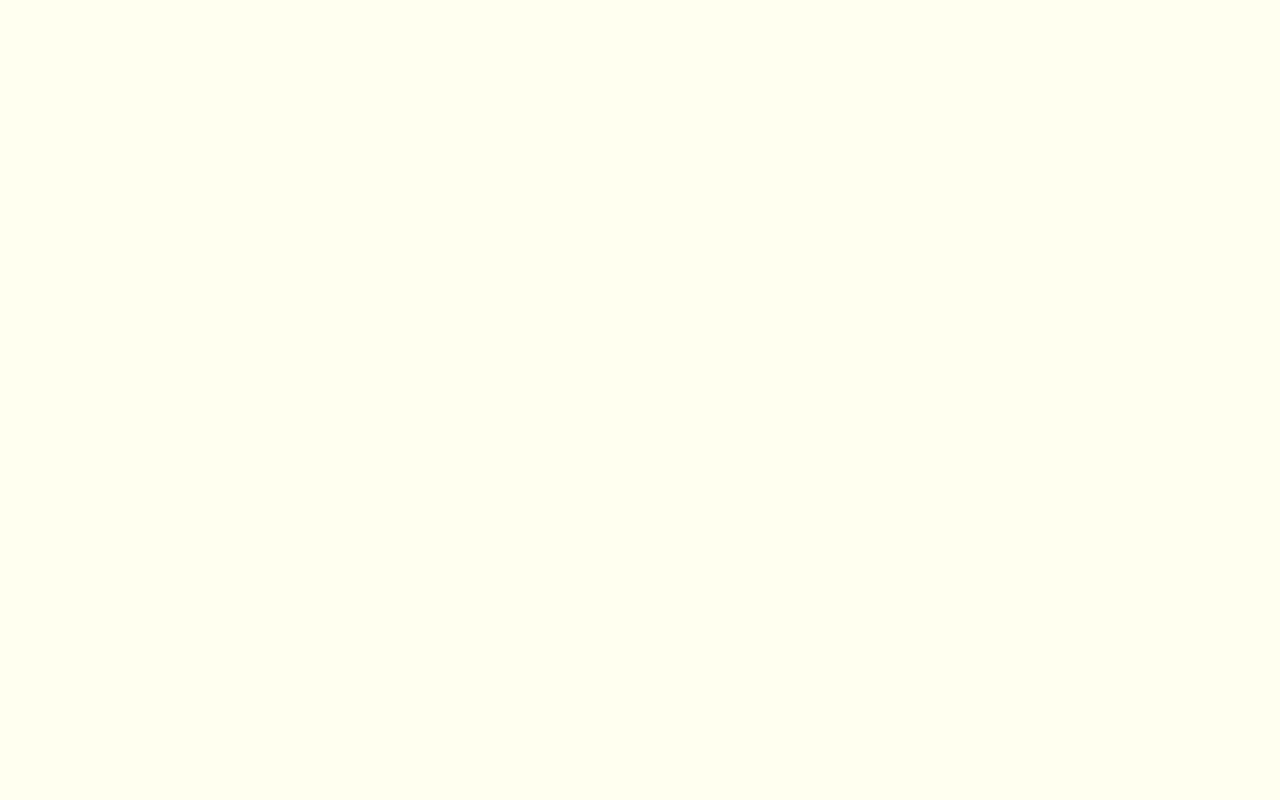
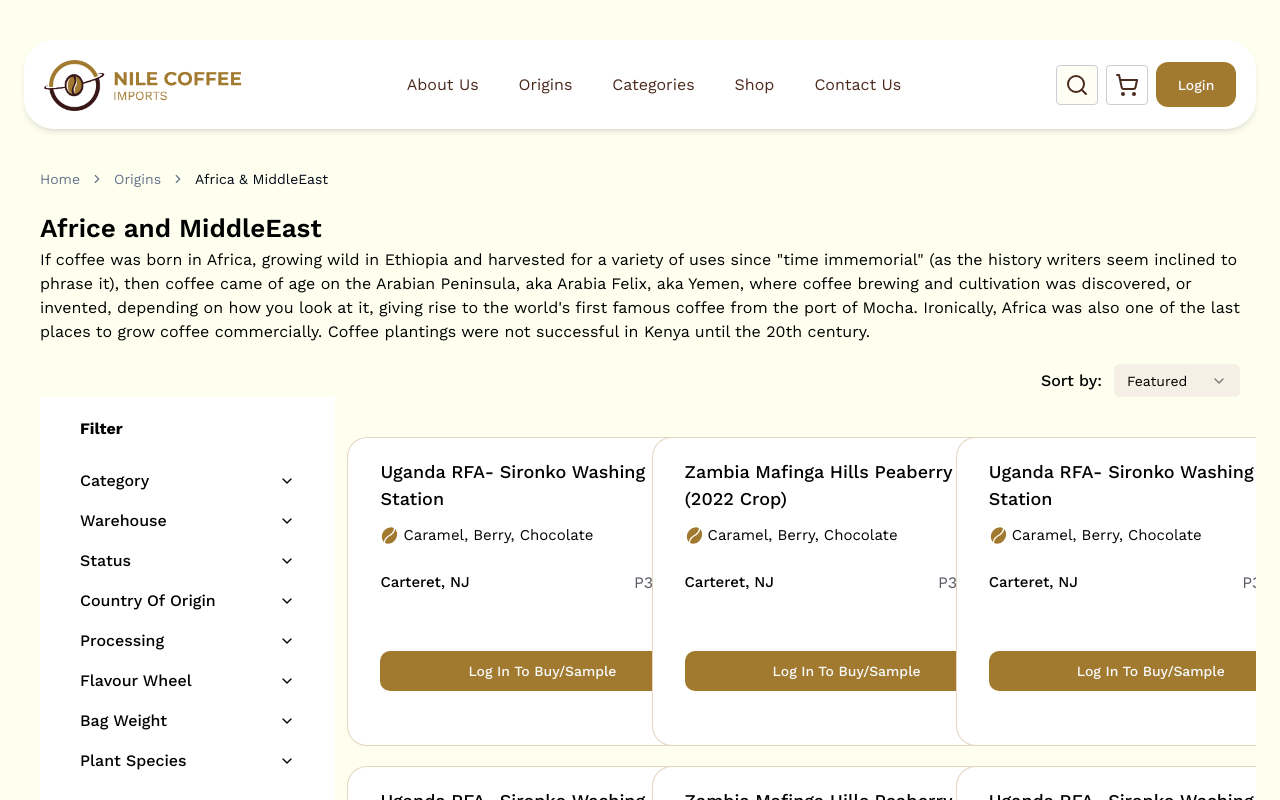
Before and after one commit to aetotechs/nci-client, a React (Vite) app: page /origins in a window 1280 px wide. Before the commit this address had no page. Shown: the top 800 px of the page. Built offline with nearby package versions, Linux system fonts and the light colour scheme.

Commit message:
OriginsPage

```diff
--- a/src/App.tsx
+++ b/src/App.tsx
@@ -15,8 +15,9 @@ import ProductPage from '@/pages/product-page';
 import Profile from '@/pages/profile';
 import ResetPasswordPage from '@/pages/reset-password';
 import VerifyEmail from '@/pages/verify-email';
-import About from './pages/about-us';
-import ContactUs from './pages/contact-us';
+import About from '@/pages/about-us';
+import ContactUs from '@/pages/contact-us';
+import OriginsPage from '@/pages/origins';
 export interface IStatus {
   status: boolean;
 }
@@ -41,8 +42,9 @@ function App() {
           <Route path="/close-shop" element={<ClosedOrder status={loggedIn} />} />
           <Route path="/product/:productId" element={<ProductPage status={loggedIn} />} />
           <Route path="/profile" element={<Profile status={loggedIn} />} />
-          <Route path="/about" element={<About status={loggedIn}/>} />
-          <Route path="/contact-us" element={<ContactUs status={loggedIn}/>}/>
+          <Route path="/about" element={<About status={loggedIn} />} />
+          <Route path="/contact-us" element={<ContactUs status={loggedIn} />} />
+          <Route path="/origins" element={<OriginsPage status={loggedIn} />} />
         </Routes>
       </BrowserRouter>
     </>
--- a/src/components/Explore.tsx
+++ b/src/components/Explore.tsx
@@ -80,7 +80,7 @@ function Explore({ status }: IStatus) {
 
   return (
     <div className="md:h-[934px]   ">
-      {pathname !== '/coffee-shop' && (
+      {pathname === '/' && (
         <div className="flex justify-center flex-col items-center md:mb-2">
           <h3 className="font-semibold text-xl md:text-[26px] mt-4 md:mt-0">Explore Nile Coffee</h3>
           <p className="font-normal text-sm md:my-4">
@@ -106,8 +106,7 @@ function Explore({ status }: IStatus) {
                       ? 'h-[270px] w-[280px] px-4 py-2'
                       : 'md:h-[309px] w-[339px] md:w-[390px] px-5 md:px-8 py-2 md:py-5'
                   } `}
-                  style={{ pointerEvents: isDisabled ? 'none' : 'auto' }}
-                >
+                  style={{ pointerEvents: isDisabled ? 'none' : 'auto' }}>
                   <div className="font-medium text-[18px] mb-3">{card.name}</div>
                   <div className="font-normal text-[15px] mb-3 flex gap-1 items-center">
                     <span>
@@ -123,8 +122,7 @@ function Explore({ status }: IStatus) {
                           {card.sampleStatus !== 'Available' && (
                             <Badge
                               variant="outline"
-                              className="bg-badgebackground border-none font-normal flex items-center gap-1 h-[20px] text-[11px] rounded-[7px]"
-                            >
+                              className="bg-badgebackground border-none font-normal flex items-center gap-1 h-[20px] text-[11px] rounded-[7px]">
                               <div className="h-[5px] w-[5px] rounded-full bg-destructive"></div>
                               <p className="text-destructive">{card.sampleStatus}</p>
                             </Badge>
@@ -135,8 +133,7 @@ function Explore({ status }: IStatus) {
                           {card.bagStatus !== 'Available' && (
                             <Badge
                               variant="outline"
-                              className="bg-badgebackground border-none font-normal flex items-center gap-1 h-[20px] text-[11px] rounded-[7px]"
-                            >
+                              className="bg-badgebackground border-none font-normal flex items-center gap-1 h-[20px] text-[11px] rounded-[7px]">
                               <div className="h-[5px] w-[5px] rounded-full bg-destructive"></div>
                               <p className="text-destructive">{card.bagStatus}</p>
                             </Badge>
@@ -151,24 +148,21 @@ function Explore({ status }: IStatus) {
                   </div>
                   {status ? (
                     <div
-                      className={`  ${pathname == '/coffee-shop' ? ' w-[234px]  flex flex-col md:flex-row gap-2 ' : 'flex flex-col md:flex-row justify-between w-[333px] gap-3'}`}
-                    >
+                      className={`  ${pathname == '/coffee-shop' ? ' w-[234px]  flex flex-col md:flex-row gap-2 ' : 'flex flex-col md:flex-row justify-between w-[333px] gap-3'}`}>
                       <Button
                         className={`rounded-[10px] bg-primary  text-white font-normal text-[15px] w-[293px] h-10 md:w-[168px] md:h-[45px] ${pathname == '/coffee-shop' && 'h-[30px] w-[160px]'}`}
-                        disabled={isDisabled}
-                      >
+                        disabled={isDisabled}>
                         Add To Cart
                       </Button>
                       <Button
                         className={`rounded-[10px] w-[293px] h-10 md:w-[168px] md:h-[45px] text-primary font-normal text-[15px] bg-white border border-primary  ${pathname == '/coffee-shop' && 'h-[30px] w-[121px]  px-4 text-sm'}`}
-                        disabled={isDisabled}
-                      >
+                        disabled={isDisabled}>
                         Request Sample
                       </Button>
                     </div>
                   ) : (
                     <Button className="py-5 h-10 md:h-10 md:w-full rounded-[10px] my-10 ">
-                     <Link to='/login'> Log In To Buy/Sample</Link>
+                      <Link to="/login"> Log In To Buy/Sample</Link>
                     </Button>
                   )}
                 </div>
@@ -177,12 +171,11 @@ function Explore({ status }: IStatus) {
           })}
         </div>
       </div>
-      {pathname !== '/coffee-shop' && (
+      {pathname === '/' && (
         <div className="flex justify-center my-5 md:my-0">
           <Link
             className="flex justify-between items-center p-3 gap-2 border border-primary rounded-md text-primary font-semibold text-[16px] leading-5"
-            to="/"
-          >
+            to="/">
             View More
             <span>
               <ChevronRight />
--- a/src/components/forms/SubscribeForm.tsx
+++ b/src/components/forms/SubscribeForm.tsx
@@ -31,7 +31,7 @@ export function SubscribeForm() {
           control={form.control}
           name="email"
           render={({ field }) => (
-            <FormItem className="w-[190px]md:w-[350px]">
+            <FormItem className="w-[190px] md:w-[350px]">
               <FormControl>
                 <Input placeholder="Enter your email" {...field} />
               </FormControl>
--- /dev/null
+++ b/src/pages/origins.tsx
@@ -0,0 +1,89 @@
+import { IStatus } from '@/App';
+import BreadCrumb from '@/components/BreadCrumb';
+import CoffeeListings from '@/components/CoffeeListings';
+import Explore from '@/components/Explore';
+import Footer from '@/components/Footer';
+import Header from '@/components/Header';
+import { useEffect } from 'react';
+import { useLocation } from 'react-router-dom';
+import {
+  Select,
+  SelectContent,
+  SelectItem,
+  SelectTrigger,
+  SelectValue
+} from '@/components/ui/select';
+
+import { FilterSheet } from '@/components/FilterMobile';
+
+function OriginsPage({ status }: IStatus) {
+  const breadcrumbItems = [
+    { href: '/origins', label: 'Origins' },
+    { label: 'Africa & MiddleEast' }
+  ];
+  const { pathname } = useLocation();
+
+  useEffect(() => {
+    window.scrollTo(0, 0);
+  }, [pathname]);
+  return (
+    <>
+      <div className="md:my-10 mx-auto md:w-[1232px] ">
+        <Header status={status} />
+        <div className="px-4 w-[100vw]  pt-10 md:pt-0 md:w-[1232px] overflow-hidden">
+          <div className="mt-10 hidden md:flex">
+            {' '}
+            <BreadCrumb items={breadcrumbItems} />
+          </div>
+          <div className="flex flex-col  mb-10 md:mb-0  md:justify-between  md:py-5">
+            <h3 className="text-[26px] font-semibold">Africe and MiddleEast</h3>
+            <p>
+              If coffee was born in Africa, growing wild in Ethiopia and harvested for a variety of
+              uses since "time immemorial" (as the history writers seem inclined to phrase it), then
+              coffee came of age on the Arabian Peninsula, aka Arabia Felix, aka Yemen, where coffee
+              brewing and cultivation was discovered, or invented, depending on how you look at it,
+              giving rise to the world's first famous coffee from the port of Mocha. Ironically,
+              Africa was also one of the last places to grow coffee commercially. Coffee plantings
+              were not successful in Kenya until the 20th century.
+            </p>
+            <div className="md:hidden">
+              <FilterSheet />
+            </div>
+
+          </div>
+          <div className="flex justify-end items-center gap-3">
+              <div className="font-medium text-base">Sort by:</div>
+              <div>
+                <Select>
+                  <SelectTrigger className=" bg-selectbackground border border-selectborder outline-none rounded-[5px] w-[126px] h-[33px] ">
+                    <SelectValue placeholder="Featured" className="p-5 text-base font-bold " />
+                  </SelectTrigger>
+                  <SelectContent>
+                    <SelectItem value="featured">Featured</SelectItem>
+                    <SelectItem value="latest">Latest</SelectItem>
+                    <SelectItem value="lowestPrice">Lowest Price</SelectItem>
+                    <SelectItem value="highestPrice">Highest Price</SelectItem>
+                  </SelectContent>
+                </Select>
+              </div>
+            </div>
+          <div className="md:flex   gap-3">
+            <div className="w-[372px] bg-white px-10 hidden md:flex md:flex-col">
+              <h5 className="font-bold my-5">Filter</h5>
+              <div>
+                <CoffeeListings />
+              </div>
+            </div>
+
+            <div className="flex justify-center ">
+              <Explore status={status} />
+            </div>
+          </div>
+        </div>
+      </div>
+      <Footer />
+    </>
+  );
+}
+
+export default OriginsPage;
```
